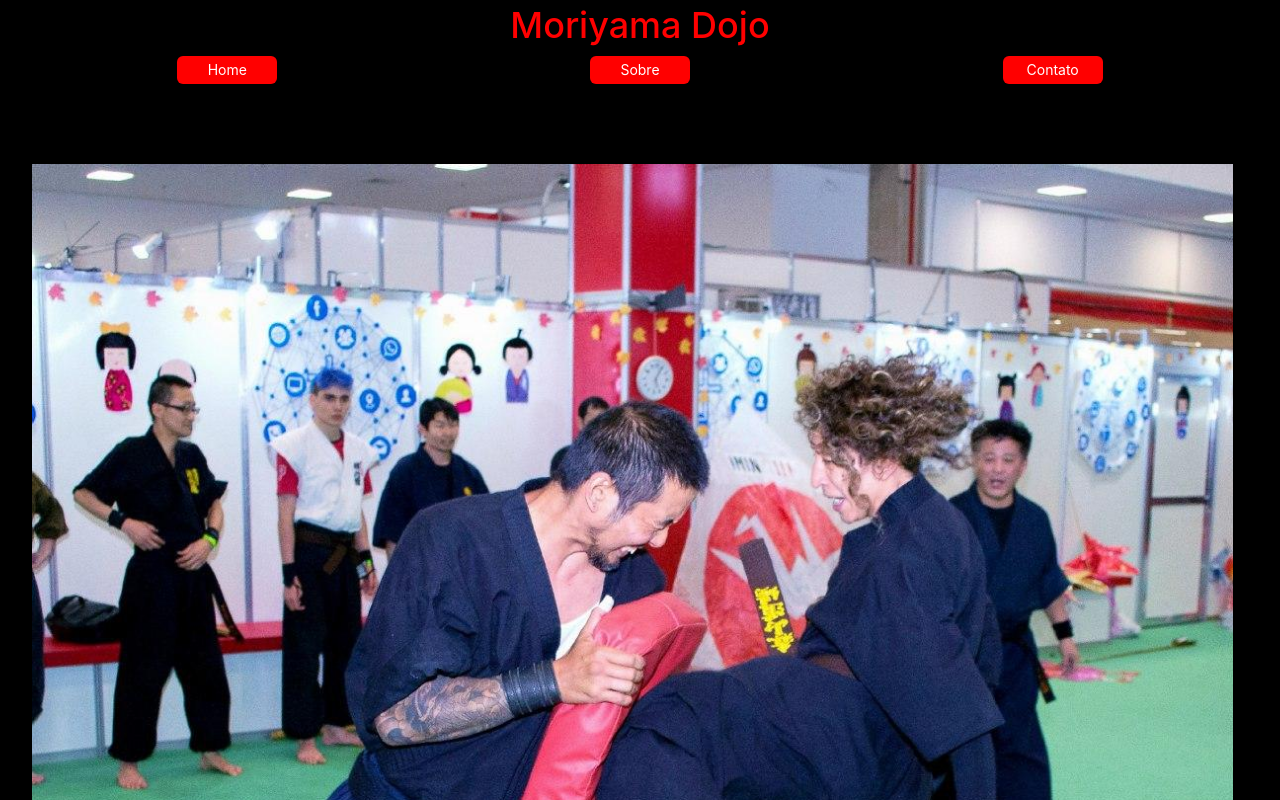
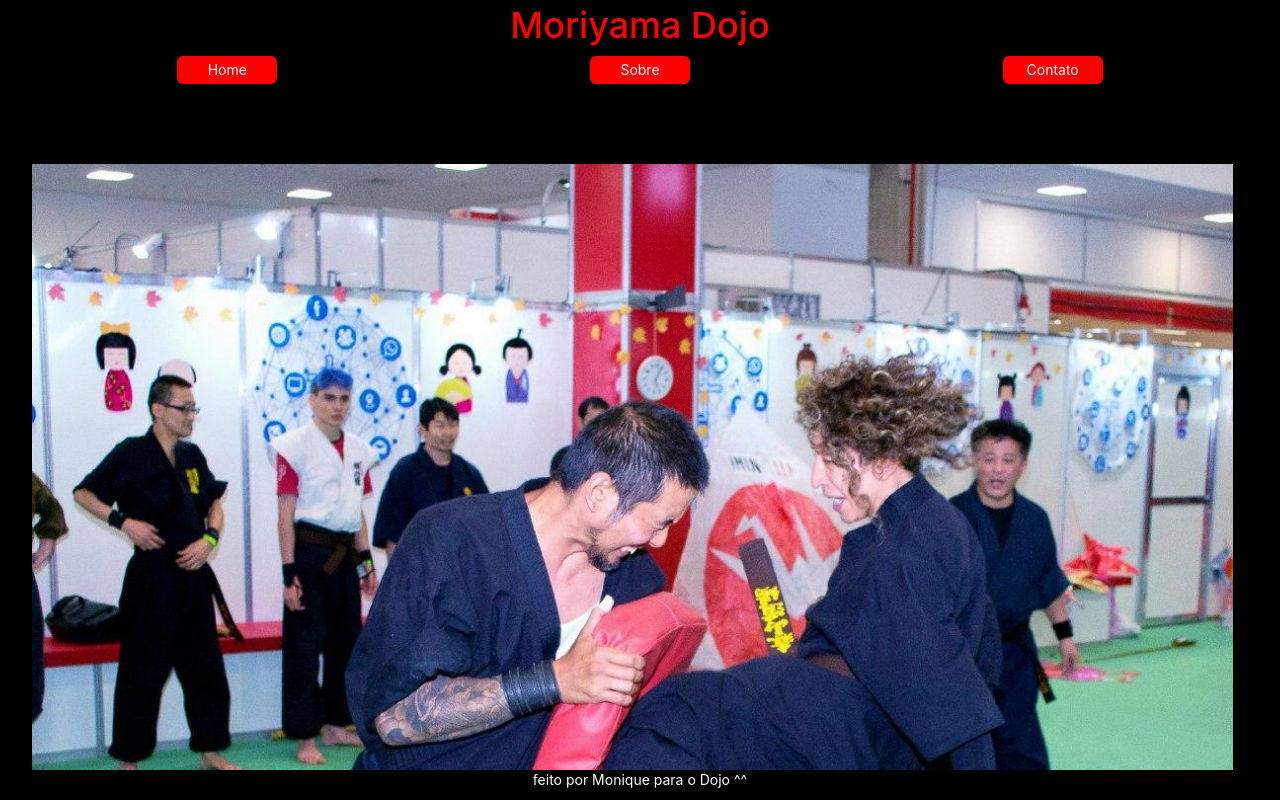
Before and after one commit to monique1087/projeto-karate, a React (Create React App) app: page / in a window 1280 px wide. Shown: the top 800 px of the page. Built offline with nearby package versions, Linux system fonts and the light colour scheme.

Commit message:
ficou perfeito. O radapé agora tá certo

```diff
--- a/src/components/style.css
+++ b/src/components/style.css
@@ -54,14 +54,14 @@ a {
     background-color: black;
 }
 
-Footer {
+.footer {
     color:white;
     background-color: black;
     text-align: center;
-    position: absolute;
+    position: fixed;
     bottom: 0;
     width: 100%;
-    height: 10px;
+
 }
 
 .fotos-dojo {
```
